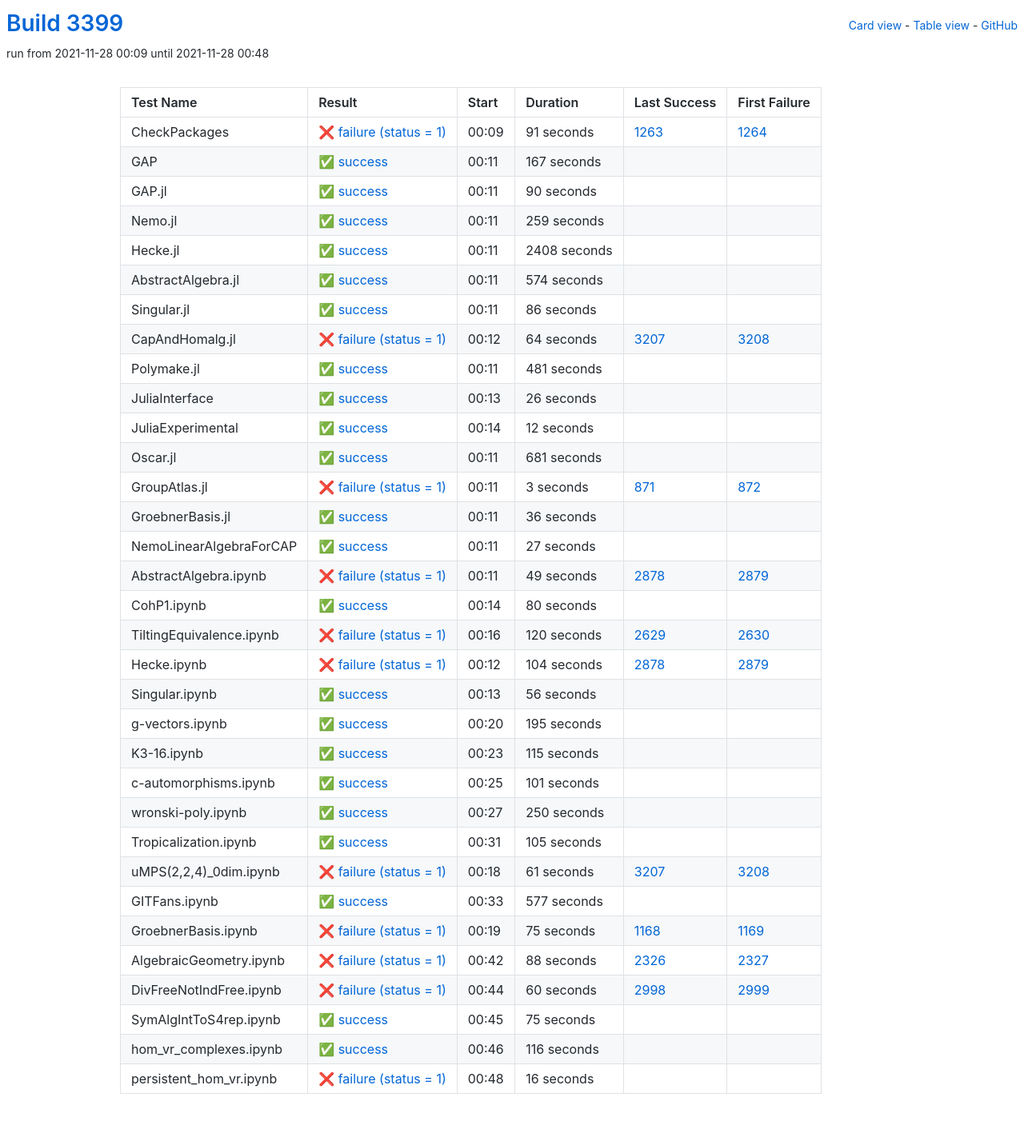
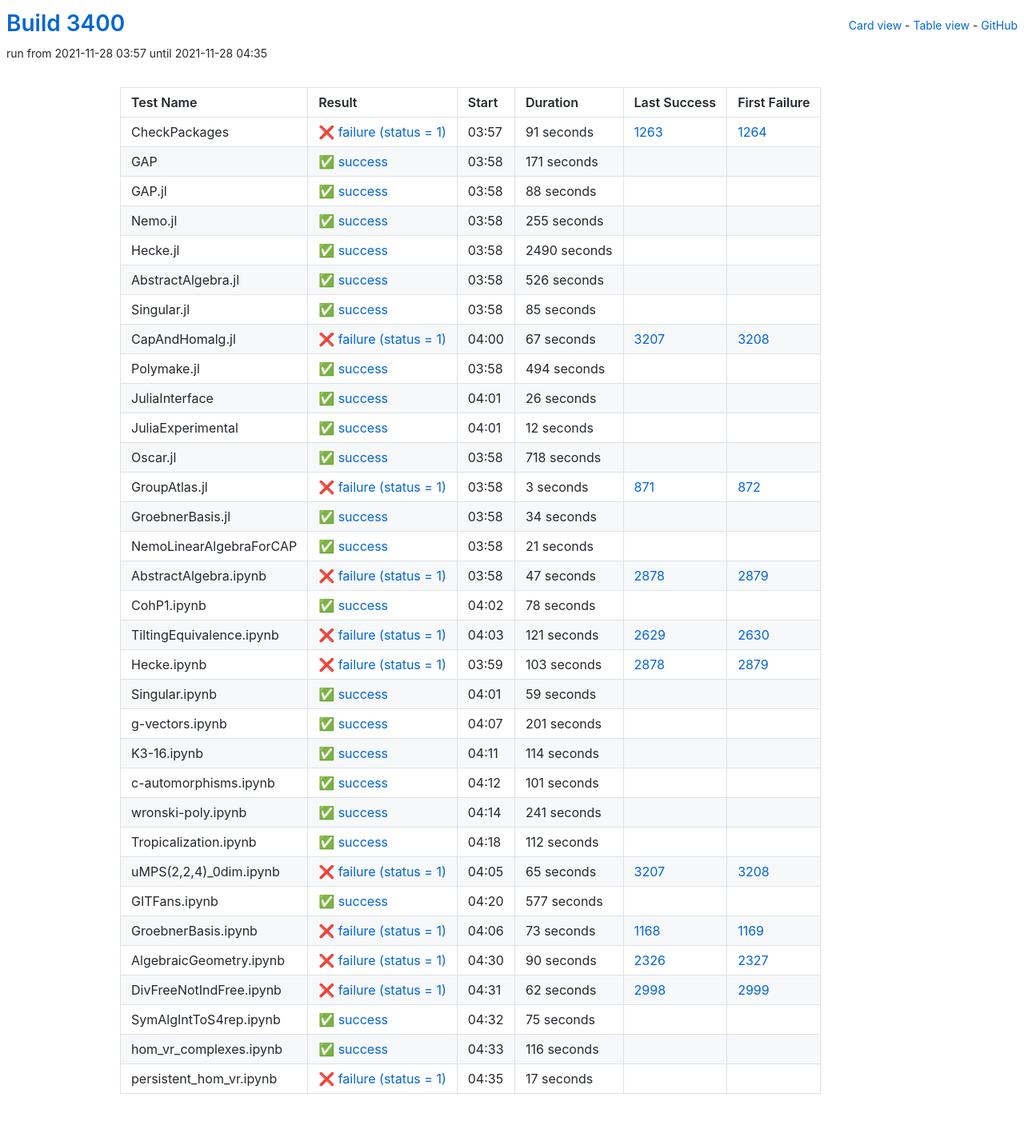
Before and after one commit to oscar-system/oscar-ci-status-stable, a Jekyll site: the page built from table.html, in a window 1280 px wide. Shown: the whole page at 80% size. Built offline with Jekyll 4.4.1, drawn with Linux system fonts in a browser that asks for light colours.

Commit message:
Build #3400

```diff
--- a/_data/ci.yml
+++ b/_data/ci.yml
@@ -1,6 +1,6 @@
 ---
-build: 3399
-build_url: https://oscarci.mathematik.uni-kl.de/job/oscar-stable/3399/
+build: 3400
+build_url: https://oscarci.mathematik.uni-kl.de/job/oscar-stable/3400/
 job: oscar-stable
 organization: oscar-system
 repo: oscar-ci-status-stable
@@ -8,8 +8,8 @@ repourl: https://github.com/oscar-system/oscar-ci-status-stable
 tests:
 - name: CheckPackages
   id: checkpackages
-  log: https://oscarci.mathematik.uni-kl.de/job/oscar-stable/3399/artifact/logs/build-3399/CheckPackages.log
-  start: 2021-11-28 00:09
+  log: https://oscarci.mathematik.uni-kl.de/job/oscar-stable/3400/artifact/logs/build-3400/CheckPackages.log
+  start: 2021-11-28 03:57
   success: false
   exitcode: 1
   status: failure
@@ -20,104 +20,104 @@ tests:
   first_failure_url: https://oscarci.mathematik.uni-kl.de/job/oscar-stable/1264/
 - name: GAP
   id: gap
-  log: https://oscarci.mathematik.uni-kl.de/job/oscar-stable/3399/artifact/logs/build-3399/GAP.log
-  start: 2021-11-28 00:11
+  log: https://oscarci.mathematik.uni-kl.de/job/oscar-stable/3400/artifact/logs/build-3400/GAP.log
+  start: 2021-11-28 03:58
   success: true
   exitcode: 0
   status: success
-  duration: 167
+  duration: 171
   last_success: false
   last_success_url:
   first_failure: false
   first_failure_url:
 - name: GAP.jl
   id: gap-jl
-  log: https://oscarci.mathematik.uni-kl.de/job/oscar-stable/3399/artifact/logs/build-3399/GAP.jl.log
-  start: 2021-11-28 00:11
+  log: https://oscarci.mathematik.uni-kl.de/job/oscar-stable/3400/artifact/logs/build-3400/GAP.jl.log
+  start: 2021-11-28 03:58
   success: true
   exitcode: 0
   status: success
-  duration: 90
+  duration: 88
   last_success: false
   last_success_url:
   first_failure: false
   first_failure_url:
 - name: Nemo.jl
   id: nemo-jl
-  log: https://oscarci.mathematik.uni-kl.de/job/oscar-stable/3399/artifact/logs/build-3399/Nemo.jl.log
-  start: 2021-11-28 00:11
+  log: https://oscarci.mathematik.uni-kl.de/job/oscar-stable/3400/artifact/logs/build-3400/Nemo.jl.log
+  start: 2021-11-28 03:58
   success: true
   exitcode: 0
   status: success
-  duration: 259
+  duration: 255
   last_success: false
   last_success_url:
   first_failure: false
   first_failure_url:
 - name: Hecke.jl
   id: hecke-jl
-  log: https://oscarci.mathematik.uni-kl.de/job/oscar-stable/3399/artifact/logs/build-3399/Hecke.jl.log
-  start: 2021-11-28 00:11
+  log: https://oscarci.mathematik.uni-kl.de/job/oscar-stable/3400/artifact/logs/build-3400/Hecke.jl.log
+  start: 2021-11-28 03:58
   success: true
   exitcode: 0
   status: success
-  duration: 2408
+  duration: 2490
   last_success: false
   last_success_url:
   first_failure: false
   first_failure_url:
 - name: AbstractAlgebra.jl
   id: abstractalgebra-jl
-  log: https://oscarci.mathematik.uni-kl.de/job/oscar-stable/3399/artifact/logs/build-3399/AbstractAlgebra.jl.log
-  start: 2021-11-28 00:11
+  log: https://oscarci.mathematik.uni-kl.de/job/oscar-stable/3400/artifact/logs/build-3400/AbstractAlgebra.jl.log
+  start: 2021-11-28 03:58
   success: true
   exitcode: 0
   status: success
-  duration: 574
+  duration: 526
   last_success: false
   last_success_url:
   first_failure: false
   first_failure_url:
 - name: Singular.jl
   id: singular-jl
-  log: https://oscarci.mathematik.uni-kl.de/job/oscar-stable/3399/artifact/logs/build-3399/Singular.jl.log
-  start: 2021-11-28 00:11
+  log: https://oscarci.mathematik.uni-kl.de/job/oscar-stable/3400/artifact/logs/build-3400/Singular.jl.log
+  start: 2021-11-28 03:58
   success: true
   exitcode: 0
   status: success
-  duration: 86
+  duration: 85
   last_success: false
   last_success_url:
   first_failure: false
   first_failure_url:
 - name: CapAndHomalg.jl
   id: capandhomalg-jl
-  log: https://oscarci.mathematik.uni-kl.de/job/oscar-stable/3399/artifact/logs/build-3399/CapAndHomalg.jl.log
-  start: 2021-11-28 00:12
+  log: https://oscarci.mathematik.uni-kl.de/job/oscar-stable/3400/artifact/logs/build-3400/CapAndHomalg.jl.log
+  start: 2021-11-28 04:00
   success: false
   exitcode: 1
   status: failure
-  duration: 64
+  duration: 67
   last_success: 3207
   last_success_url: https://oscarci.mathematik.uni-kl.de/job/oscar-stable/3207/
   first_failure: 3208
   first_failure_url: https://oscarci.mathematik.uni-kl.de/job/oscar-stable/3208/
 - name: Polymake.jl
   id: polymake-jl
-  log: https://oscarci.mathematik.uni-kl.de/job/oscar-stable/3399/artifact/logs/build-3399/Polymake.jl.log
-  start: 2021-11-28 00:11
+  log: https://oscarci.mathematik.uni-kl.de/job/oscar-stable/3400/artifact/logs/build-3400/Polymake.jl.log
+  start: 2021-11-28 03:58
   success: true
   exitcode: 0
   status: success
-  duration: 481
+  duration: 494
   last_success: false
   last_success_url:
   first_failure: false
   first_failure_url:
 - name: JuliaInterface
   id: juliainterface
-  log: https://oscarci.mathematik.uni-kl.de/job/oscar-stable/3399/artifact/logs/build-3399/JuliaInterface.log
-  start: 2021-11-28 00:13
+  log: https://oscarci.mathematik.uni-kl.de/job/oscar-stable/3400/artifact/logs/build-3400/JuliaInterface.log
+  start: 2021-11-28 04:01
   success: true
   exitcode: 0
   status: success
@@ -128,8 +128,8 @@ tests:
   first_failure_url:
 - name: JuliaExperimental
   id: juliaexperimental
-  log: https://oscarci.mathematik.uni-kl.de/job/oscar-stable/3399/artifact/logs/build-3399/JuliaExperimental.log
-  start: 2021-11-28 00:14
+  log: https://oscarci.mathematik.uni-kl.de/job/oscar-stable/3400/artifact/logs/build-3400/JuliaExperimental.log
+  start: 2021-11-28 04:01
   success: true
   exitcode: 0
   status: success
@@ -140,20 +140,20 @@ tests:
   first_failure_url:
 - name: Oscar.jl
   id: oscar-jl
-  log: https://oscarci.mathematik.uni-kl.de/job/oscar-stable/3399/artifact/logs/build-3399/Oscar.jl.log
-  start: 2021-11-28 00:11
+  log: https://oscarci.mathematik.uni-kl.de/job/oscar-stable/3400/artifact/logs/build-3400/Oscar.jl.log
+  start: 2021-11-28 03:58
   success: true
   exitcode: 0
   status: success
-  duration: 681
+  duration: 718
   last_success: false
   last_success_url:
   first_failure: false
   first_failure_url:
 - name: GroupAtlas.jl
   id: groupatlas-jl
-  log: https://oscarci.mathematik.uni-kl.de/job/oscar-stable/3399/artifact/logs/build-3399/GroupAtlas.jl.log
-  start: 2021-11-28 00:11
+  log: https://oscarci.mathematik.uni-kl.de/job/oscar-stable/3400/artifact/logs/build-3400/GroupAtlas.jl.log
+  start: 2021-11-28 03:58
   success: false
   exitcode: 1
   status: failure
@@ -164,116 +164,116 @@ tests:
   first_failure_url: https://oscarci.mathematik.uni-kl.de/job/oscar-stable/872/
 - name: GroebnerBasis.jl
   id: groebnerbasis-jl
-  log: https://oscarci.mathematik.uni-kl.de/job/oscar-stable/3399/artifact/logs/build-3399/GroebnerBasis.jl.log
-  start: 2021-11-28 00:11
+  log: https://oscarci.mathematik.uni-kl.de/job/oscar-stable/3400/artifact/logs/build-3400/GroebnerBasis.jl.log
+  start: 2021-11-28 03:58
   success: true
   exitcode: 0
   status: success
-  duration: 36
+  duration: 34
   last_success: false
   last_success_url:
   first_failure: false
   first_failure_url:
 - name: NemoLinearAlgebraForCAP
   id: nemolinearalgebraforcap
-  log: https://oscarci.mathematik.uni-kl.de/job/oscar-stable/3399/artifact/logs/build-3399/NemoLinearAlgebraForCAP.log
-  start: 2021-11-28 00:11
+  log: https://oscarci.mathematik.uni-kl.de/job/oscar-stable/3400/artifact/logs/build-3400/NemoLinearAlgebraForCAP.log
+  start: 2021-11-28 03:58
   success: true
   exitcode: 0
   status: success
-  duration: 27
+  duration: 21
   last_success: false
   last_success_url:
   first_failure: false
   first_failure_url:
 - name: AbstractAlgebra.ipynb
   id: abstractalgebra-ipynb
-  log: https://oscarci.mathematik.uni-kl.de/job/oscar-stable/3399/artifact/logs/build-3399/AbstractAlgebra.ipynb.log
-  start: 2021-11-28 00:11
+  log: https://oscarci.mathematik.uni-kl.de/job/oscar-stable/3400/artifact/logs/build-3400/AbstractAlgebra.ipynb.log
+  start: 2021-11-28 03:58
   success: false
   exitcode: 1
   status: failure
-  duration: 49
+  duration: 47
   last_success: 2878
   last_success_url: https://oscarci.mathematik.uni-kl.de/job/oscar-stable/2878/
   first_failure: 2879
   first_failure_url: https://oscarci.mathematik.uni-kl.de/job/oscar-stable/2879/
 - name: CohP1.ipynb
   id: cohp1-ipynb
-  log: https://oscarci.mathematik.uni-kl.de/job/oscar-stable/3399/artifact/logs/build-3399/CohP1.ipynb.log
-  start: 2021-11-28 00:14
+  log: https://oscarci.mathematik.uni-kl.de/job/oscar-stable/3400/artifact/logs/build-3400/CohP1.ipynb.log
+  start: 2021-11-28 04:02
   success: true
   exitcode: 0
   status: success
-  duration: 80
+  duration: 78
   last_success: false
   last_success_url:
   first_failure: false
   first_failure_url:
 - name: TiltingEquivalence.ipynb
   id: tiltingequivalence-ipynb
-  log: https://oscarci.mathematik.uni-kl.de/job/oscar-stable/3399/artifact/logs/build-3399/TiltingEquivalence.ipynb.log
-  start: 2021-11-28 00:16
+  log: https://oscarci.mathematik.uni-kl.de/job/oscar-stable/3400/artifact/logs/build-3400/TiltingEquivalence.ipynb.log
+  start: 2021-11-28 04:03
   success: false
   exitcode: 1
   status: failure
-  duration: 120
+  duration: 121
   last_success: 2629
   last_success_url: https://oscarci.mathematik.uni-kl.de/job/oscar-stable/2629/
   first_failure: 2630
   first_failure_url: https://oscarci.mathematik.uni-kl.de/job/oscar-stable/2630/
 - name: Hecke.ipynb
   id: hecke-ipynb
-  log: https://oscarci.mathematik.uni-kl.de/job/oscar-stable/3399/artifact/logs/build-3399/Hecke.ipynb.log
-  start: 2021-11-28 00:12
+  log: https://oscarci.mathematik.uni-kl.de/job/oscar-stable/3400/artifact/logs/build-3400/Hecke.ipynb.log
+  start: 2021-11-28 03:59
   success: false
   exitcode: 1
   status: failure
-  duration: 104
+  duration: 103
   last_success: 2878
   last_success_url: https://oscarci.mathematik.uni-kl.de/job/oscar-stable/2878/
   first_failure: 2879
   first_failure_url: https://oscarci.mathematik.uni-kl.de/job/oscar-stable/2879/
 - name: Singular.ipynb
   id: singular-ipynb
-  log: https://oscarci.mathematik.uni-kl.de/job/oscar-stable/3399/artifact/logs/build-3399/Singular.ipynb.log
-  start: 2021-11-28 00:13
+  log: https://oscarci.mathematik.uni-kl.de/job/oscar-stable/3400/artifact/logs/build-3400/Singular.ipynb.log
+  start: 2021-11-28 04:01
   success: true
   exitcode: 0
   status: success
-  duration: 56
+  duration: 59
   last_success: false
   last_success_url:
   first_failure: false
   first_failure_url:
 - name: g-vectors.ipynb
   id: g-vectors-ipynb
-  log: https://oscarci.mathematik.uni-kl.de/job/oscar-stable/3399/artifact/logs/build-3399/g-vectors.ipynb.log
-  start: 2021-11-28 00:20
+  log: https://oscarci.mathematik.uni-kl.de/job/oscar-stable/3400/artifact/logs/build-3400/g-vectors.ipynb.log
+  start: 2021-11-28 04:07
   success: true
   exitcode: 0
   status: success
-  duration: 195
+  duration: 201
   last_success: false
   last_success_url:
   first_failure: false
   first_failure_url:
 - name: K3-16.ipynb
   id: k3-16-ipynb
-  log: https://oscarci.mathematik.uni-kl.de/job/oscar-stable/3399/artifact/logs/build-3399/K3-16.ipynb.log
-  start: 2021-11-28 00:23
+  log: https://oscarci.mathematik.uni-kl.de/job/oscar-stable/3400/artifact/logs/build-3400/K3-16.ipynb.log
+  start: 2021-11-28 04:11
   success: true
   exitcode: 0
   status: success
-  duration: 115
+  duration: 114
   last_success: false
   last_success_url:
   first_failure: false
   first_failure_url:
 - name: c-automorphisms.ipynb
   id: c-automorphisms-ipynb
-  log: https://oscarci.mathematik.uni-kl.de/job/oscar-stable/3399/artifact/logs/build-3399/c-automorphisms.ipynb.log
-  start: 2021-11-28 00:25
+  log: https://oscarci.mathematik.uni-kl.de/job/oscar-stable/3400/artifact/logs/build-3400/c-automorphisms.ipynb.log
+  start: 2021-11-28 04:12
   success: true
   exitcode: 0
   status: success
@@ -284,44 +284,44 @@ tests:
   first_failure_url:
 - name: wronski-poly.ipynb
   id: wronski-poly-ipynb
-  log: https://oscarci.mathematik.uni-kl.de/job/oscar-stable/3399/artifact/logs/build-3399/wronski-poly.ipynb.log
-  start: 2021-11-28 00:27
+  log: https://oscarci.mathematik.uni-kl.de/job/oscar-stable/3400/artifact/logs/build-3400/wronski-poly.ipynb.log
+  start: 2021-11-28 04:14
   success: true
   exitcode: 0
   status: success
-  duration: 250
+  duration: 241
   last_success: false
   last_success_url:
   first_failure: false
   first_failure_url:
 - name: Tropicalization.ipynb
   id: tropicalization-ipynb
-  log: https://oscarci.mathematik.uni-kl.de/job/oscar-stable/3399/artifact/logs/build-3399/Tropicalization.ipynb.log
-  start: 2021-11-28 00:31
+  log: https://oscarci.mathematik.uni-kl.de/job/oscar-stable/3400/artifact/logs/build-3400/Tropicalization.ipynb.log
+  start: 2021-11-28 04:18
   success: true
   exitcode: 0
   status: success
-  duration: 105
+  duration: 112
   last_success: false
   last_success_url:
   first_failure: false
   first_failure_url:
 - name: uMPS(2,2,4)_0dim.ipynb
   id: umps-2-2-4-0dim-ipynb
-  log: https://oscarci.mathematik.uni-kl.de/job/oscar-stable/3399/artifact/logs/build-3399/uMPS-2-2-4-_0dim.ipynb.log
-  start: 2021-11-28 00:18
+  log: https://oscarci.mathematik.uni-kl.de/job/oscar-stable/3400/artifact/logs/build-3400/uMPS-2-2-4-_0dim.ipynb.log
+  start: 2021-11-28 04:05
   success: false
   exitcode: 1
   status: failure
-  duration: 61
+  duration: 65
   last_success: 3207
   last_success_url: https://oscarci.mathematik.uni-kl.de/job/oscar-stable/3207/
   first_failure: 3208
   first_failure_url: https://oscarci.mathematik.uni-kl.de/job/oscar-stable/3208/
 - name: GITFans.ipynb
   id: gitfans-ipynb
-  log: https://oscarci.mathematik.uni-kl.de/job/oscar-stable/3399/artifact/logs/build-3399/GITFans.ipynb.log
-  start: 2021-11-28 00:33
+  log: https://oscarci.mathematik.uni-kl.de/job/oscar-stable/3400/artifact/logs/build-3400/GITFans.ipynb.log
+  start: 2021-11-28 04:20
   success: true
   exitcode: 0
   status: success
@@ -332,44 +332,44 @@ tests:
   first_failure_url:
 - name: GroebnerBasis.ipynb
   id: groebnerbasis-ipynb
-  log: https://oscarci.mathematik.uni-kl.de/job/oscar-stable/3399/artifact/logs/build-3399/GroebnerBasis.ipynb.log
-  start: 2021-11-28 00:19
+  log: https://oscarci.mathematik.uni-kl.de/job/oscar-stable/3400/artifact/logs/build-3400/GroebnerBasis.ipynb.log
+  start: 2021-11-28 04:06
   success: false
   exitcode: 1
   status: failure
-  duration: 75
+  duration: 73
   last_success: 1168
   last_success_url: https://oscarci.mathematik.uni-kl.de/job/oscar-stable/1168/
   first_failure: 1169
   first_failure_url: https://oscarci.mathematik.uni-kl.de/job/oscar-stable/1169/
 - name: AlgebraicGeometry.ipynb
   id: algebraicgeometry-ipynb
-  log: https://oscarci.mathematik.uni-kl.de/job/oscar-stable/3399/artifact/logs/build-3399/AlgebraicGeometry.ipynb.log
-  start: 2021-11-28 00:42
+  log: https://oscarci.mathematik.uni-kl.de/job/oscar-stable/3400/artifact/logs/build-3400/AlgebraicGeometry.ipynb.log
+  start: 2021-11-28 04:30
   success: false
   exitcode: 1
   status: failure
-  duration: 88
+  duration: 90
   last_success: 2326
   last_success_url: https://oscarci.mathematik.uni-kl.de/job/oscar-stable/2326/
   first_failure: 2327
   first_failure_url: https://oscarci.mathematik.uni-kl.de/job/oscar-stable/2327/
 - name: DivFreeNotIndFree.ipynb
   id: divfreenotindfree-ipynb
-  log: https://oscarci.mathematik.uni-kl.de/job/oscar-stable/3399/artifact/logs/build-3399/DivFreeNotIndFree.ipynb.log
-  start: 2021-11-28 00:44
+  log: https://oscarci.mathematik.uni-kl.de/job/oscar-stable/3400/artifact/logs/build-3400/DivFreeNotIndFree.ipynb.log
+  start: 2021-11-28 04:31
   success: false
   exitcode: 1
   status: failure
-  duration: 60
+  duration: 62
   last_success: 2998
   last_success_url: https://oscarci.mathematik.uni-kl.de/job/oscar-stable/2998/
   first_failure: 2999
   first_failure_url: https://oscarci.mathematik.uni-kl.de/job/oscar-stable/2999/
 - name: SymAlgIntToS4rep.ipynb
   id: symalginttos4rep-ipynb
-  log: https://oscarci.mathematik.uni-kl.de/job/oscar-stable/3399/artifact/logs/build-3399/SymAlgIntToS4rep.ipynb.log
-  start: 2021-11-28 00:45
+  log: https://oscarci.mathematik.uni-kl.de/job/oscar-stable/3400/artifact/logs/build-3400/SymAlgIntToS4rep.ipynb.log
+  start: 2021-11-28 04:32
   success: true
   exitcode: 0
   status: success
@@ -380,8 +380,8 @@ tests:
   first_failure_url:
 - name: hom_vr_complexes.ipynb
   id: hom-vr-complexes-ipynb
-  log: https://oscarci.mathematik.uni-kl.de/job/oscar-stable/3399/artifact/logs/build-3399/hom_vr_complexes.ipynb.log
-  start: 2021-11-28 00:46
+  log: https://oscarci.mathematik.uni-kl.de/job/oscar-stable/3400/artifact/logs/build-3400/hom_vr_complexes.ipynb.log
+  start: 2021-11-28 04:33
   success: true
   exitcode: 0
   status: success
@@ -392,12 +392,12 @@ tests:
   first_failure_url:
 - name: persistent_hom_vr.ipynb
   id: persistent-hom-vr-ipynb
-  log: https://oscarci.mathematik.uni-kl.de/job/oscar-stable/3399/artifact/logs/build-3399/persistent_hom_vr.ipynb.log
-  start: 2021-11-28 00:48
+  log: https://oscarci.mathematik.uni-kl.de/job/oscar-stable/3400/artifact/logs/build-3400/persistent_hom_vr.ipynb.log
+  start: 2021-11-28 04:35
   success: false
   exitcode: 1
   status: failure
-  duration: 16
+  duration: 17
   last_success: false
   last_success_url:
   first_failure: false
```
Also changed, not shown: README.md.
